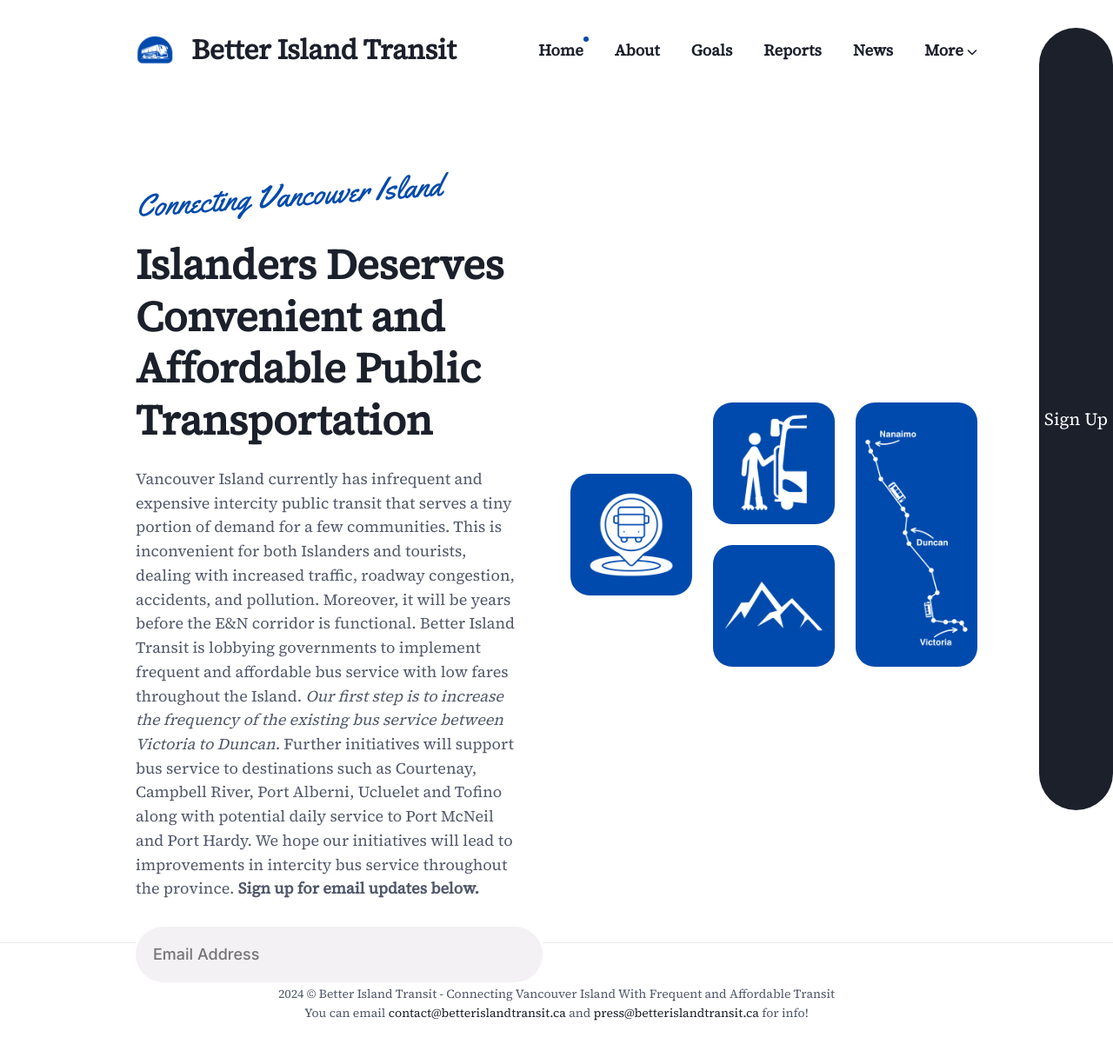
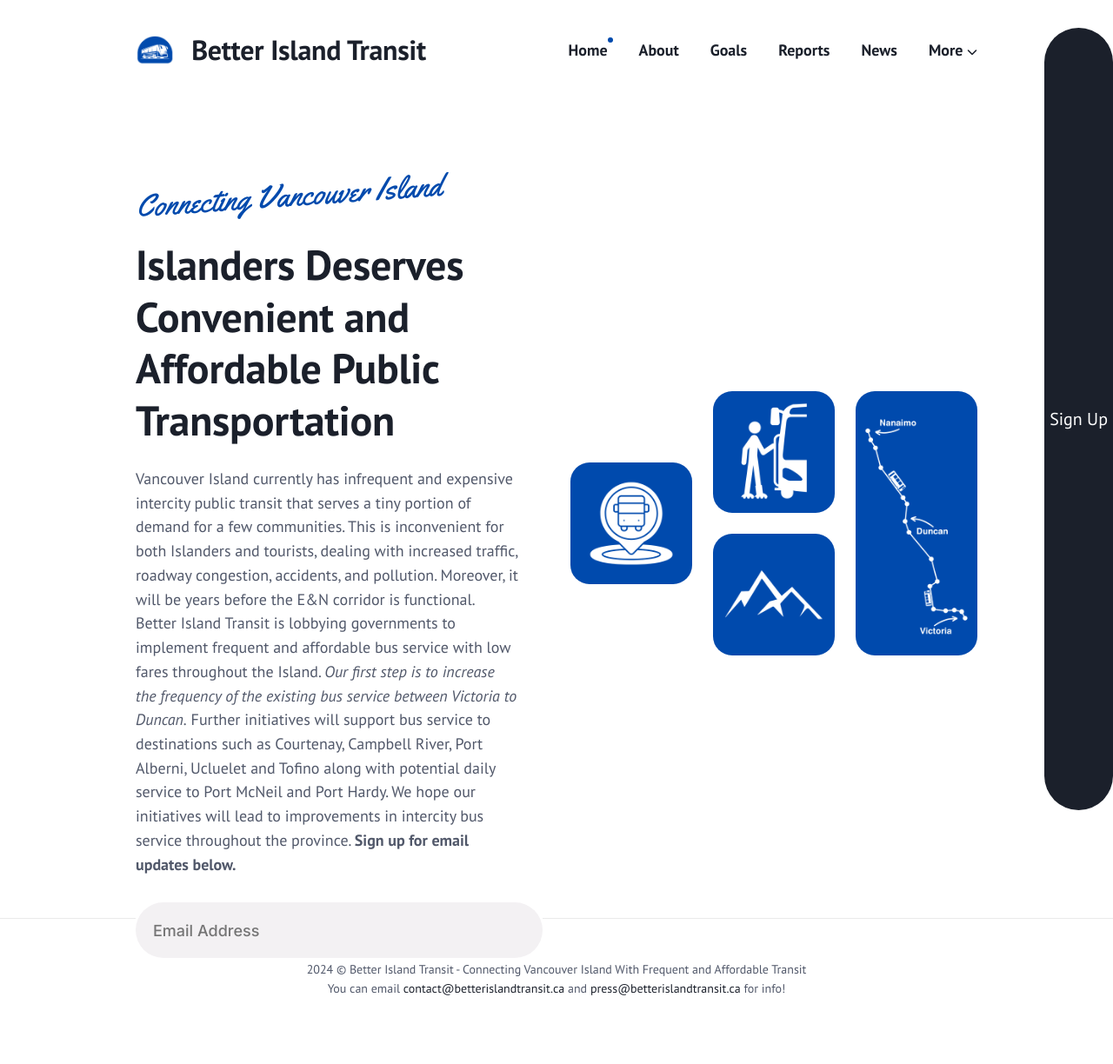
Before and after one commit to STNanaimo/better-island-transit, a Jekyll site: the page built from index.html, in a window 1280 px wide. Shown: the whole page at 87% size. Built offline with Jekyll 4.4.1, drawn with Linux system fonts in a browser that asks for light colours; the list of posts is cut into pages by our own code; comment, search, counter and statistics services are not loaded; after the commit the page ends 1196 px from its top, so only the background shows below that.

Commit message:
Switch fonts to PT Sans

```diff
--- a/_includes/head.html
+++ b/_includes/head.html
@@ -22,11 +22,11 @@
 
   <!-- Fonts -->
   <link rel="preconnect" href="https://fonts.gstatic.com">
-
   <link rel="preload" href="https://fonts.googleapis.com/css2?family=Inter:wght@500;700;900&family=Source+Serif+4:opsz@8..60&family=Yellowtail&display=swap" as="style">
-
   <link href="https://fonts.googleapis.com/css2?family=Inter:wght@500;700;900&family=Source+Serif+4:opsz@8..60&family=Yellowtail&display=swap" rel="stylesheet">
-
+  <link rel="preconnect" href="https://fonts.googleapis.com">
+  <link rel="preconnect" href="https://fonts.gstatic.com" crossorigin>
+  <link href="https://fonts.googleapis.com/css2?family=PT+Sans:ital,wght@0,400;0,700;1,400;1,700&display=swap" rel="stylesheet">
   <link rel="icon" type="image/x-icon" href="/images/favicon.ico">
 
   <style>
--- a/_sass/0-settings/_variables.scss
+++ b/_sass/0-settings/_variables.scss
@@ -19,12 +19,12 @@
 $base-font-style: normal;
 $base-font-variant: normal;
 $base-font-weight: normal;
-$base-font-family: 'Source Serif 4', Georgia, serif;
+$base-font-family: "PT Sans", sans-serif;
 $base-line-height: 1.54;
 
 // Headings
 $heading-font-weight: 700;
-$heading-font-family: 'Source Serif 4', Georgia, serif;
+$heading-font-family: "PT Sans", sans-serif;
 
 $font-size-h1: 36px;
 $font-size-h2: 28px;
```
